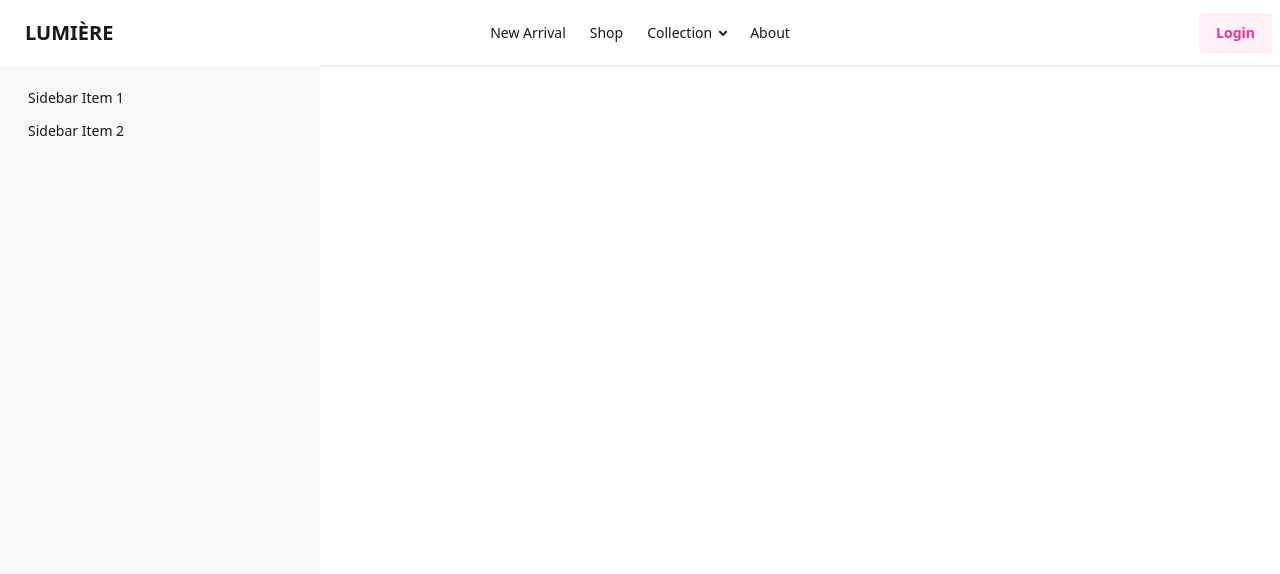
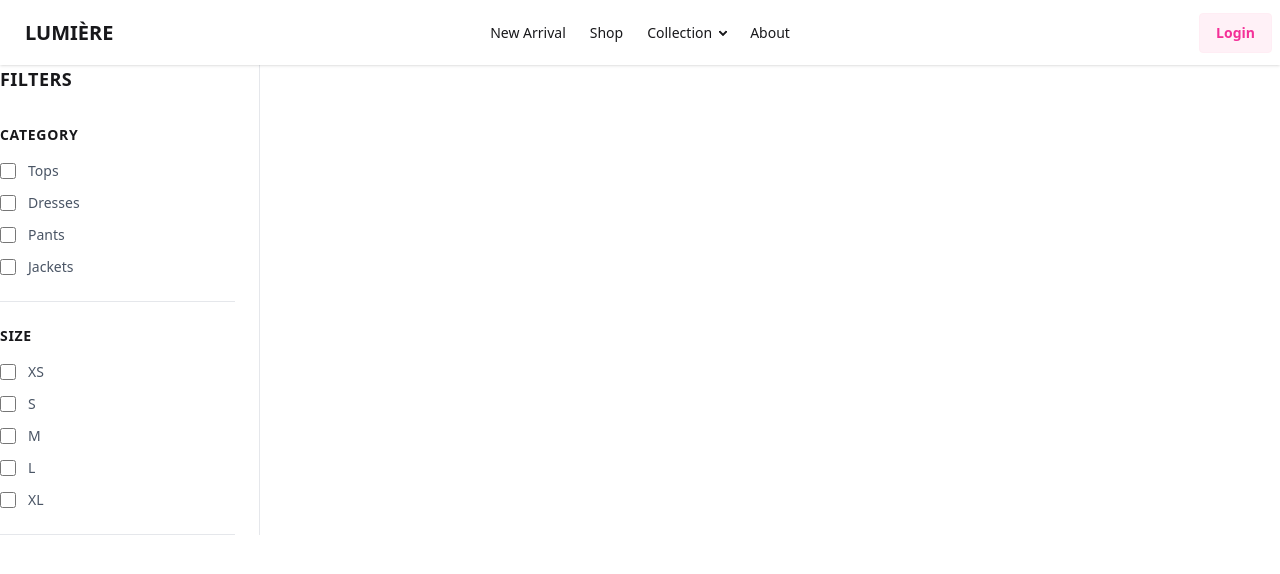
Before and after one commit to vinithdc-jpg/e-commerce, a Next.js app: page /Shop in a window 1280 px wide. Shown: the top 574 px of the page. Built offline with nearby package versions, Linux system fonts and the light colour scheme.

Commit message:
Side bar

```diff
--- a/components/NewArraval/SideBar.tsx
+++ b/components/NewArraval/SideBar.tsx
@@ -1,33 +1,87 @@
-import React from "react";
+"use client";
 
-const SideBar = () => {
+import { useState } from "react";
+
+export default function SideBar() {
+  const [filters, setFilters] = useState({
+    category: [] as string[],
+    size: [] as string[],
+    color: [] as string[],
+    price: [] as string[],
+  });
+
+  const handleCheckbox = (
+    type: "category" | "size" | "color" | "price",
+    value: string,
+  ) => {
+    setFilters((prev) => {
+      const current = prev[type];
+
+      return {
+        ...prev,
+        [type]: current.includes(value)
+          ? current.filter((item) => item !== value)
+          : [...current, value],
+      };
+    });
+  };
+
   return (
-    <div className="drawer lg:drawer-open">
-      <input id="my-drawer-3" type="checkbox" className="drawer-toggle" />
-      <div className="drawer-content flex flex-col items-center justify-center">
-        {/* Page content here */}
-        <label htmlFor="my-drawer-3" className="btn drawer-button lg:hidden">
-          Open drawer
-        </label>
+    <aside className="w-full max-w-[260px] border-r border-gray-200 pr-6">
+      {/* Title */}
+      <div className="mb-8">
+        <h2 className="text-lg font-semibold tracking-wide">FILTERS</h2>
       </div>
-      <div className="drawer-side">
-        <label
-          htmlFor="my-drawer-3"
-          aria-label="close sidebar"
-          className="drawer-overlay"
-        ></label>
-        <ul className="menu bg-base-200 min-h-full w-80 p-4">
-          {/* Sidebar content here */}
-          <li>
-            <a>Sidebar Item 1</a>
-          </li>
-          <li>
-            <a>Sidebar Item 2</a>
-          </li>
-        </ul>
+
+      {/* Category */}
+      <div className="border-b border-gray-200 pb-6">
+        <h3 className="mb-4 text-sm font-semibold uppercase tracking-wider">
+          Category
+        </h3>
+
+        <div className="space-y-3">
+          {["Tops", "Dresses", "Pants", "Jackets"].map((item) => (
+            <label
+              key={item}
+              className="flex cursor-pointer items-center gap-3 text-sm text-gray-600"
+            >
+              <input
+                type="checkbox"
+                checked={filters.category.includes(item)}
+                onChange={() => handleCheckbox("category", item)}
+                className="h-4 w-4 accent-black"
+              />
+
+              <span>{item}</span>
+            </label>
+          ))}
+        </div>
       </div>
-    </div>
+
+      {/* Size */}
+      <div className="border-b border-gray-200 py-6">
+        <h3 className="mb-4 text-sm font-semibold uppercase tracking-wider">
+          Size
+        </h3>
+
+        <div className="space-y-3">
+          {["XS", "S", "M", "L", "XL"].map((item) => (
+            <label
+              key={item}
+              className="flex cursor-pointer items-center gap-3 text-sm text-gray-600"
+            >
+              <input
+                type="checkbox"
+                checked={filters.size.includes(item)}
+                onChange={() => handleCheckbox("size", item)}
+                className="h-4 w-4 accent-black"
+              />
+
+              <span>{item}</span>
+            </label>
+          ))}
+        </div>
+      </div>
+    </aside>
   );
-};
-
-export default SideBar;
+}
```
